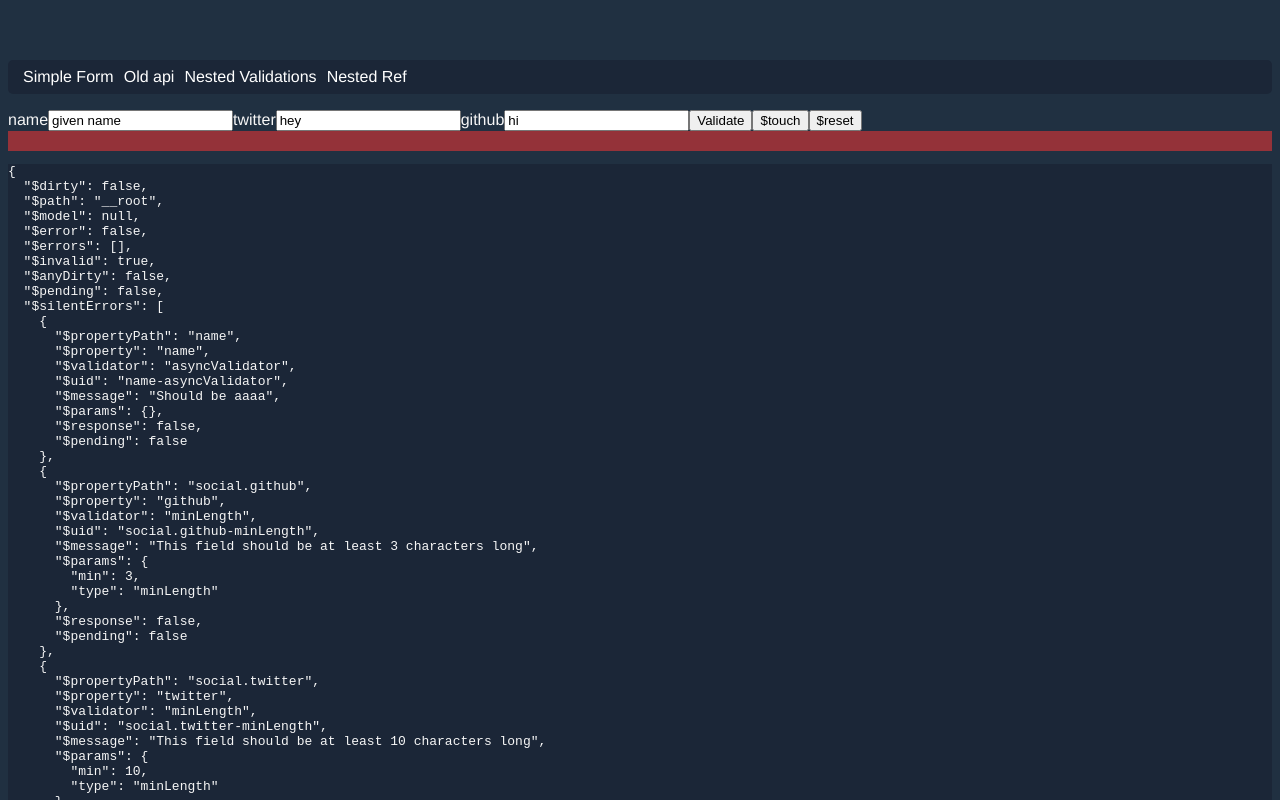
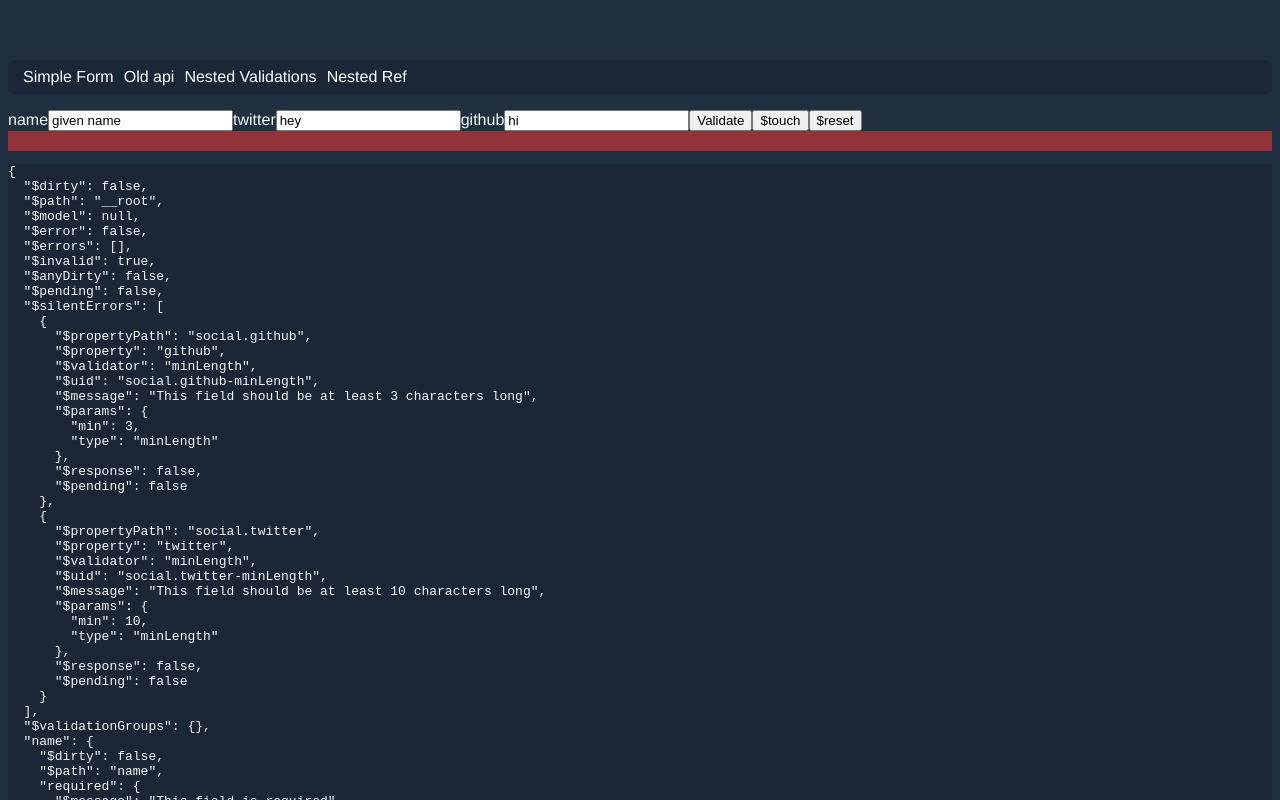
Before and after one commit to vuelidate/vuelidate, a Vue app in the folder packages/test-project/: page / in a window 1280 px wide. Shown: the top 800 px of the page. Built offline with nearby package versions, Linux system fonts and the light colour scheme.

Commit message:
chore: add docs for Async validators

```diff
--- a/packages/test-project/src/components/SimpleForm.vue
+++ b/packages/test-project/src/components/SimpleForm.vue
@@ -42,9 +42,7 @@ import { ref, reactive, computed } from 'vue'
 import useVuelidate from '@vuelidate/core'
 import { required, helpers, minLength } from '@vuelidate/validators'
 
-const { withAsync } = helpers
-
-const asyncValidator = withAsync({
+const asyncValidator = {
   $message: 'Should be aaaa',
   $validator: (v) => {
     return new Promise(resolve => {
@@ -55,7 +53,7 @@ const asyncValidator = withAsync({
       }, 2000)
     })
   }
-})
+}
 
 export default {
   name: 'SimpleForm',
```
Also changed, not shown: 3 other files (tests, documents, lock files or other folders).
